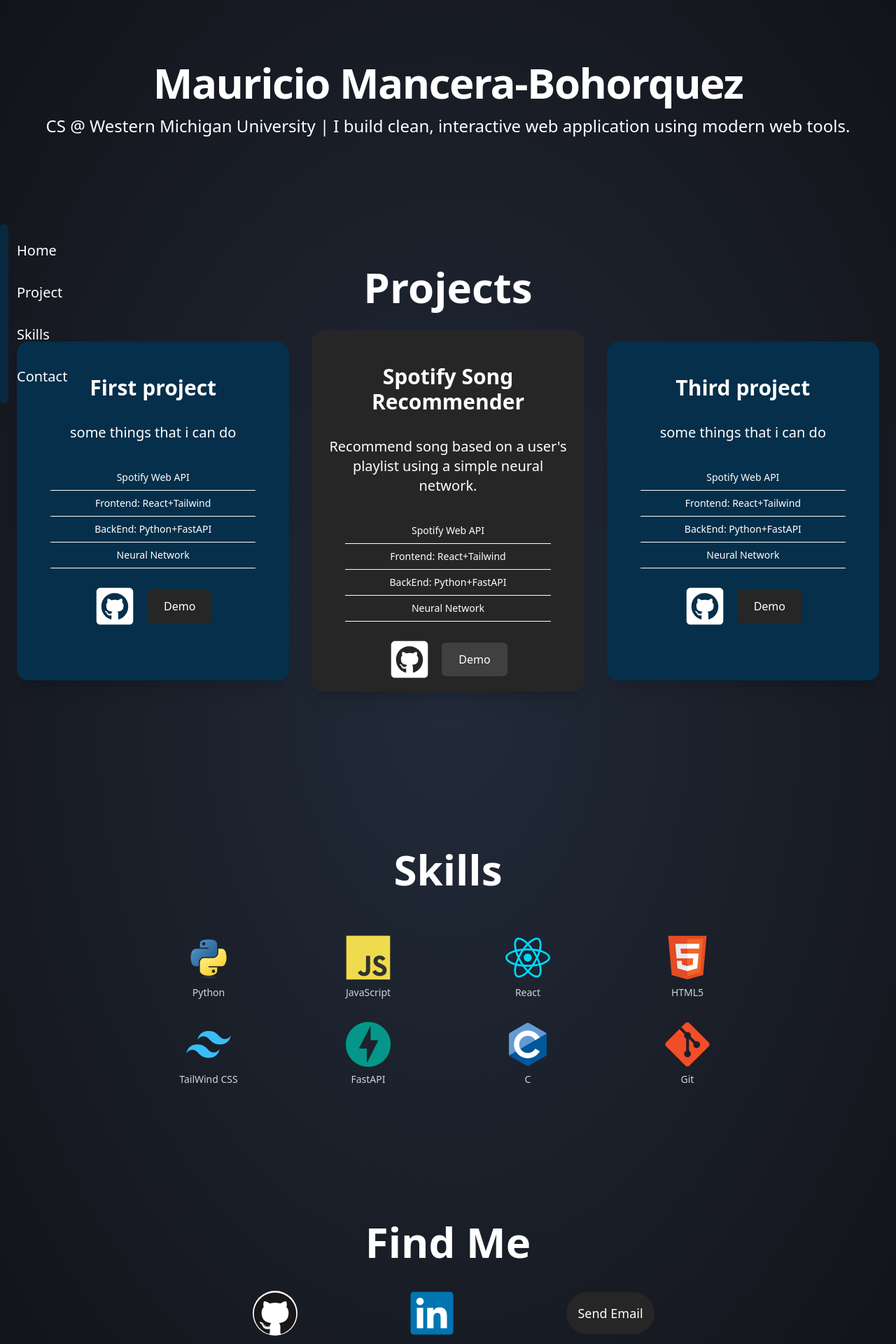
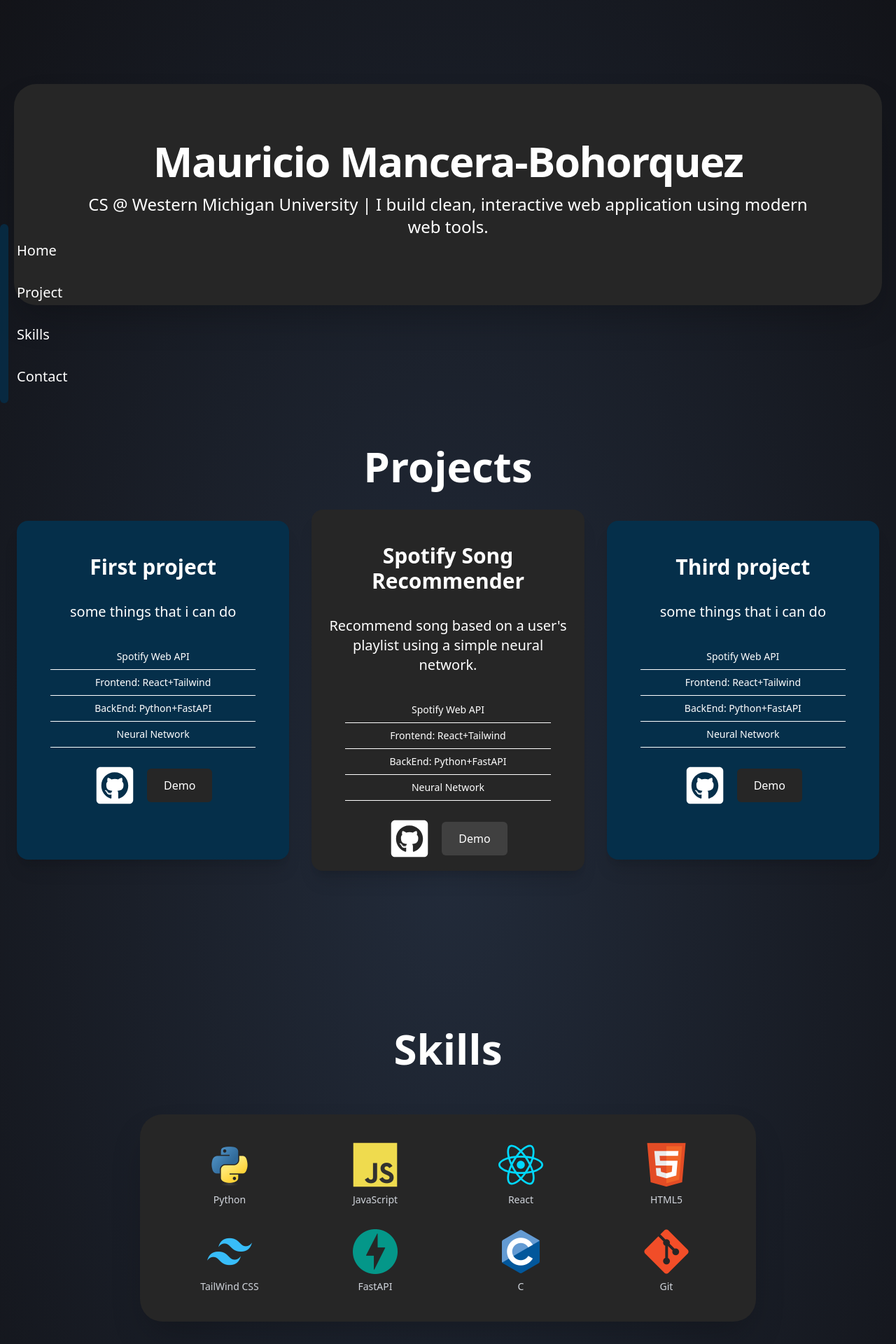
Before and after one commit to Cholito04/porfolio, a React (Vite) app: page / in a window 1280 px wide. Shown: the part 40-1960 px from the top of the page at 70% size. Built offline with nearby package versions, Linux system fonts and the light colour scheme.

Commit message:
fixed mobile version for skills section

```diff
--- a/src/components/Contact.tsx
+++ b/src/components/Contact.tsx
@@ -3,12 +3,12 @@
 
 function Contact() {
   return (
-    <div id="Contact" className="text-white py-16">
-      <div className=" flex justify-center lg:text-6xl md:text-5xl text-4xl font-bold">
+    <div id="Contact" className="text-white py-16 w-full">
+      <div className="mx-auto w-full text-center lg:text-6xl md:text-5xl text-4xl font-bold p-16">
         <h1>Find Me</h1>
       </div>
 
-      <div className="py-10 flex items-center justify-center md:gap-40 gap-8">
+      <div className=" max-w-220 mx-auto flex p-10 items-center justify-center w-full md:gap-40 gap-8 bg-sky-950 rounded-4xl shadow-2xl">
         <a
           href="https://github.com/Cholito04/MusicRecommender"
           target="_blank"
@@ -18,7 +18,7 @@
           <img
             src={github}
             alt="github"
-            className="w-16 h-16 md:hover:scale-120 duration-300 bg-white rounded-full ml-4"
+            className="w-16 h-16 md:hover:scale-120 duration-300 bg-white rounded-full ml-10"
           />
         </a>
         <a
@@ -37,7 +37,7 @@
           href="mailto:mauriciomancerab@gmail.com"
           target="_blank"
           rel="noopener noreferrer"
-          className="text-lg hover:text-sky-500 transition bg-neutral-800 p-4 rounded-full md:hover:scale-120 duration-300"
+          className="text-lg hover:text-sky-500 transition bg-neutral-700 p-3 rounded-full md:hover:scale-120 duration-300"
         >
           Send Email
         </a>
--- a/src/components/Hero.tsx
+++ b/src/components/Hero.tsx
@@ -1,7 +1,7 @@
 function Hero() {
   return (
-    <div id="Hero" className="w-full px-4 py-32 mx-auto text-white text-center">
-      <div className="mx-auto">
+    <div id="Hero" className="w-full px-4 py-40 mx-auto text-white text-center">
+      <div className="mx-auto max-w-310 bg-neutral-800 p-20 rounded-4xl shadow-2xl">
         <h1 className=" lg:text-6xl md:text-5xl text-4xl font-extrabold tracking-tight">
           Mauricio Mancera-Bohorquez
         </h1>
--- a/src/components/Skills.tsx
+++ b/src/components/Skills.tsx
@@ -10,12 +10,12 @@
 function Skills() {
   return (
     <div id="Skills" className=" py-32 lg:px-50 px-4 w-full text-white">
-      <div className=" mx-auto text-center flex flex-col">
+      <div className=" mx-auto text-center flex flex-col w-full">
         <h1 className=" lg:text-6xl md:text-5xl text-4xl font-bold py-4">
           Skills
         </h1>
 
-        <div className="grid grid-cols-2 sm:grid-cols-3 md:grid-cols-4 gap-8 mt-12">
+        <div className="grid grid-cols-2 sm:grid-cols-3 md:grid-cols-4 gap-8 mt-12 bg-neutral-800 p-10 rounded-4xl shadow-2xl">
           <Skill
             icon={<img src={Python} alt="python" className="w-16 h-16" />}
             label="Python"
```
